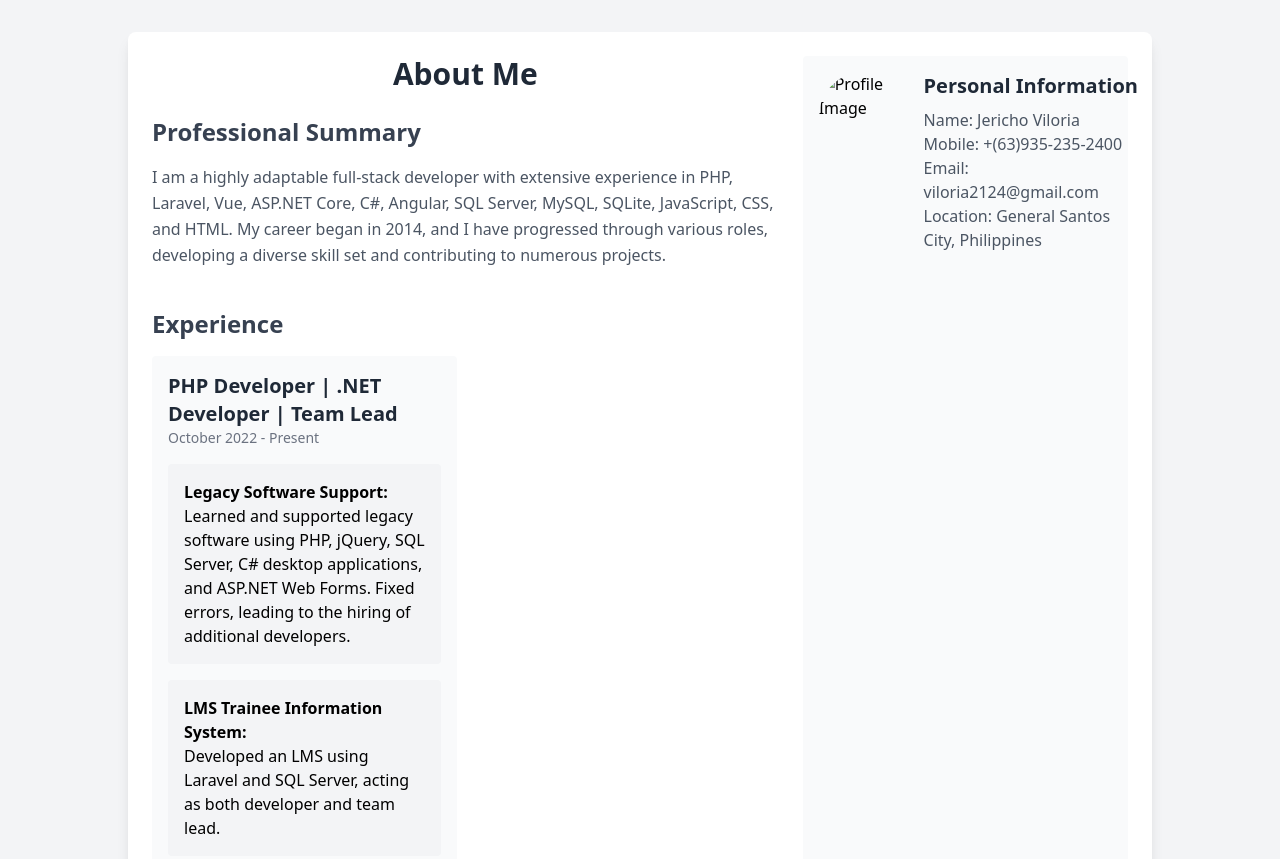
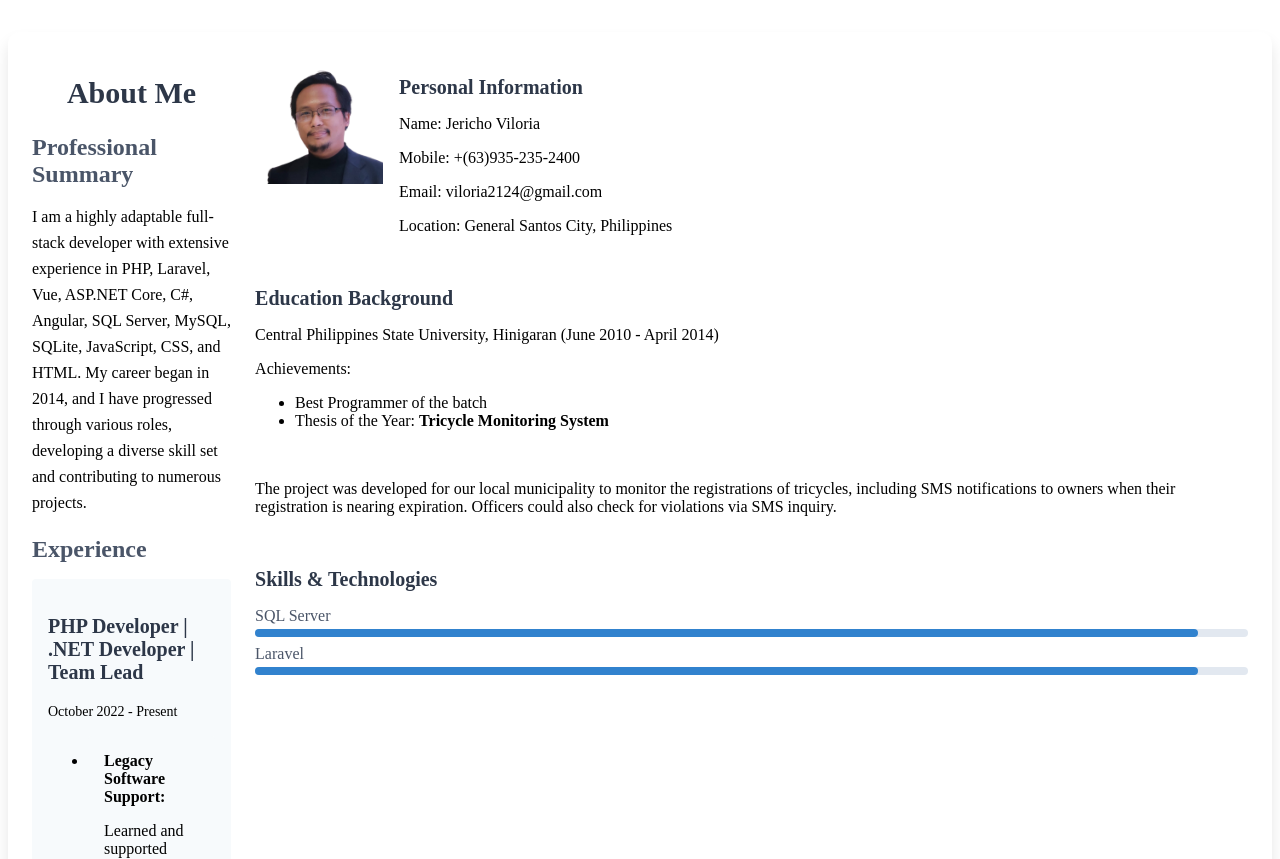
Before and after one commit to jerixho-git/portfolio, a plain HTML site: page index.html in a window 1280 px wide. Shown: the top 859 px of the page. Drawn offline with nearby package versions, Linux system fonts and the light colour scheme.

Commit message:
- updated UI

```diff
--- a/index.html
+++ b/index.html
@@ -1,10 +1,10 @@
 <!DOCTYPE html>
 <html lang="en">
+
 <head>
     <meta charset="UTF-8">
     <meta name="viewport" content="width=device-width, initial-scale=1.0">
     <title>About Me</title>
-    <link href="https://cdn.jsdelivr.net/npm/tailwindcss@2.2.19/dist/tailwind.min.css" rel="stylesheet">
     <style>
         @media (orientation: landscape) {
             .landscape {
@@ -12,9 +12,187 @@
                 min-width: 1024px;
             }
         }
+
+        .bg-white {
+            background-color: white;
+        }
+
+        .p-6 {
+            padding: 1.5rem;
+        }
+
+        .rounded-lg {
+            border-radius: 0.75rem;
+        }
+
+        .shadow-lg {
+            box-shadow: 0 10px 15px rgba(0, 0, 0, 0.1);
+        }
+
+        .max-w-5xl {
+            max-width: 80rem;
+        }
+
+        .mx-auto {
+            margin-left: auto;
+            margin-right: auto;
+        }
+
+        .mt-8 {
+            margin-top: 2rem;
+        }
+
+        .flex {
+            display: flex;
+        }
+
+        .flex-col {
+            flex-direction: column;
+        }
+
+        .lg\:flex-row {
+            flex-direction: row;
+        }
+
+        .lg\:space-x-6 {
+            gap: 1.5rem;
+        }
+
+        .flex-1 {
+            flex: 1;
+        }
+
+        .text-3xl {
+            font-size: 1.875rem;
+        }
+
+        .font-bold {
+            font-weight: bold;
+        }
+
+        .mb-6 {
+            margin-bottom: 1.5rem;
+        }
+
+        .text-gray-800 {
+            color: #2d3748;
+        }
+
+        .text-center {
+            text-align: center;
+        }
+
+        .text-2xl {
+            font-size: 1.5rem;
+        }
+
+        .font-semibold {
+            font-weight: 600;
+        }
+
+        .mt-6 {
+            margin-top: 1.5rem;
+        }
+
+        .mb-4 {
+            margin-bottom: 1rem;
+        }
+
+        .text-gray-700 {
+            color: #4a5568;
+        }
+
+        .leading-relaxed {
+            line-height: 1.625;
+        }
+
+        .grid {
+            display: grid;
+        }
+
+        .gap-4 {
+            gap: 1rem;
+        }
+
+        .bg-gray-50 {
+            background-color: #f7fafc;
+        }
+
+        .rounded {
+            border-radius: 0.25rem;
+        }
+
+        .p-4 {
+            padding: 1rem;
+        }
+
+        .text-xl {
+            font-size: 1.25rem;
+        }
+
+        .text-sm {
+            font-size: 0.875rem;
+        }
+
+        .space-y-4> *+* {
+            margin-top: 1rem;
+        }
+
+        .bg-gray-100 {
+            background-color: #f7fafc;
+        }
+
+        .w-32 {
+            width: 8rem;
+        }
+
+        .h-32 {
+            height: 8rem;
+        }
+
+        .mr-4 {
+            margin-right: 1rem;
+        }
+
+        .list-disc {
+            list-style-type: disc;
+        }
+
+        .pl-5 {
+            padding-left: 1.25rem;
+        }
+
+        .relative {
+            position: relative;
+        }
+
+        .pt-1 {
+            padding-top: 0.25rem;
+        }
+
+        .h-2 {
+            height: 0.5rem;
+        }
+
+        .mb-2 {
+            margin-bottom: 0.5rem;
+        }
+
+        .bg-gray-300 {
+            background-color: #e2e8f0;
+        }
+
+        .rounded {
+            border-radius: 0.25rem;
+        }
+
+        .bg-blue-600 {
+            background-color: #3182ce;
+        }
     </style>
 </head>
-<body class="bg-gray-100">
+
+<body>
     <div class="bg-white p-6 rounded-lg shadow-lg max-w-5xl mx-auto mt-8 flex flex-col lg:flex-row lg:space-x-6 landscape">
         <div class="flex-1">
             <h1 class="text-3xl font-bold mb-6 text-gray-800 text-center">About Me</h1>
@@ -22,10 +200,7 @@
             <section>
                 <h2 class="text-2xl font-semibold text-gray-700 mt-6 mb-4">Professional Summary</h2>
                 <p class="text-gray-600 leading-relaxed">
-                    I am a highly adaptable full-stack developer with extensive experience in PHP, Laravel, Vue, ASP.NET
-                    Core, C#, Angular, SQL Server, MySQL, SQLite, JavaScript, CSS, and HTML. My career began in 2014,
-                    and I have progressed through various roles, developing a diverse skill set and contributing to
-                    numerous projects.
+                    I am a highly adaptable full-stack developer with extensive experience in PHP, Laravel, Vue, ASP.NET Core, C#, Angular, SQL Server, MySQL, SQLite, JavaScript, CSS, and HTML. My career began in 2014, and I have progressed through various roles, developing a diverse skill set and contributing to numerous projects.
                 </p>
             </section>
 
@@ -40,40 +215,32 @@
                             <li class="bg-gray-100 p-4 rounded">
                                 <strong>Legacy Software Support:</strong>
                                 <p>
-                                    Learned and supported legacy software using PHP, jQuery, SQL Server, C# desktop applications, and ASP.NET Web Forms. Fixed errors,
-                                    leading to the hiring of additional developers.
+                                    Learned and supported legacy software using PHP, jQuery, SQL Server, C# desktop applications, and ASP.NET Web Forms. Fixed errors, leading to the hiring of additional developers.
                                 </p>
                             </li>
                             <li class="bg-gray-100 p-4 rounded">
                                 <strong>LMS Trainee Information System:</strong>
-                                <p>
-                                    Developed an LMS using Laravel and SQL Server, acting as both developer and team lead.
-                                </p>
+                                <p>Developed an LMS using Laravel and SQL Server, acting as both developer and team lead.</p>
                             </li>
                             <li class="bg-gray-100 p-4 rounded">
                                 <strong>API Development:</strong>
-                                <p>
-                                    Created APIs for class status updates and automatic email reports using ASP.NET Core API, C#, and Hangfire.
-                                </p>
+                                <p>Created APIs for class status updates and automatic email reports using ASP.NET Core API, C#, and Hangfire.</p>
                             </li>
                             <li class="bg-gray-100 p-4 rounded">
                                 <strong>Owner Compliance Management Tool:</strong>
-                                <p>
-                                    Led the development of a compliance management tool using ASP.NET Core, C# API, and Angular.
-                                </p>
+                                <p>Led the development of a compliance management tool using ASP.NET Core, C# API, and Angular.</p>
                             </li>
                         </ul>
                     </article>
-
-                    <!-- Other Experience Sections -->
-
+                    <!-- Add other experience articles here as needed -->
                 </div>
             </section>
         </div>
 
         <div class="flex flex-col lg:flex-col lg:items-start lg:justify-start lg:w-1/3 lg:bg-gray-50 lg:p-4 lg:rounded">
             <div class="flex items-start mb-4">
-                <img src="your-profile-image-url.jpg" alt="Profile Image" class="rounded-full w-32 h-32 mr-4" />
+                <img src="images/profile.jpg" alt="Profile Image" class="rounded-full w-32 h-32 mr-4" />
+
                 <div>
                     <h3 class="text-xl font-semibold text-gray-800 mb-2">Personal Information</h3>
                     <p class="text-gray-600">Name: Jericho Viloria</p>
@@ -83,9 +250,47 @@
                 </div>
             </div>
 
-            <!-- Education and Skills Sections -->
+            <!-- Education Section -->
+            <div class="mb-4">
+                <h3 class="text-xl font-semibold text-gray-800 mb-2">Education Background</h3>
+                <p class="text-gray-600">Central Philippines State University, Hinigaran (June 2010 - April 2014)</p>
+                <p class="text-gray-600">Achievements:</p>
+                <ul class="list-disc list-inside text-gray-600">
+                    <li>Best Programmer of the batch</li>
+                    <li>Thesis of the Year: <strong>Tricycle Monitoring System</strong></li>
+                </ul>
+                <br />
+                <p class="text-gray-600">
+                    The project was developed for our local municipality to monitor the registrations of tricycles, including SMS notifications to owners when their registration is nearing expiration. Officers could also check for violations via SMS inquiry.
+                </p>
+            </div>
 
+            <!-- Skills Section -->
+            <h3 class="text-xl font-semibold text-gray-800 mb-4">Skills & Technologies</h3>
+            <div class="w-full">
+                <!-- Skills bar example -->
+                <div class="mb-2">
+                    <span class="text-gray-700">SQL Server</span>
+                    <div class="relative pt-1">
+                        <div class="flex h-2 mb-2 bg-gray-300 rounded">
+                            <div class="bg-blue-600 h-full rounded" style="width: 95%;"></div>
+                        </div>
+                    </div>
+                </div>
+
+                <div class="mb-2">
+                    <span class="text-gray-700">Laravel</span>
+                    <div class="relative pt-1">
+                        <div class="flex h-2 mb-2 bg-gray-300 rounded">
+                            <div class="bg-blue-600 h-full rounded" style="width: 95%;"></div>
+                        </div>
+                    </div>
+                </div>
+
+                <!-- Repeat similar blocks for other skills as needed -->
+            </div>
         </div>
     </div>
 </body>
+
 </html>
```
Also changed, not shown: images/profile.jpg (added).
